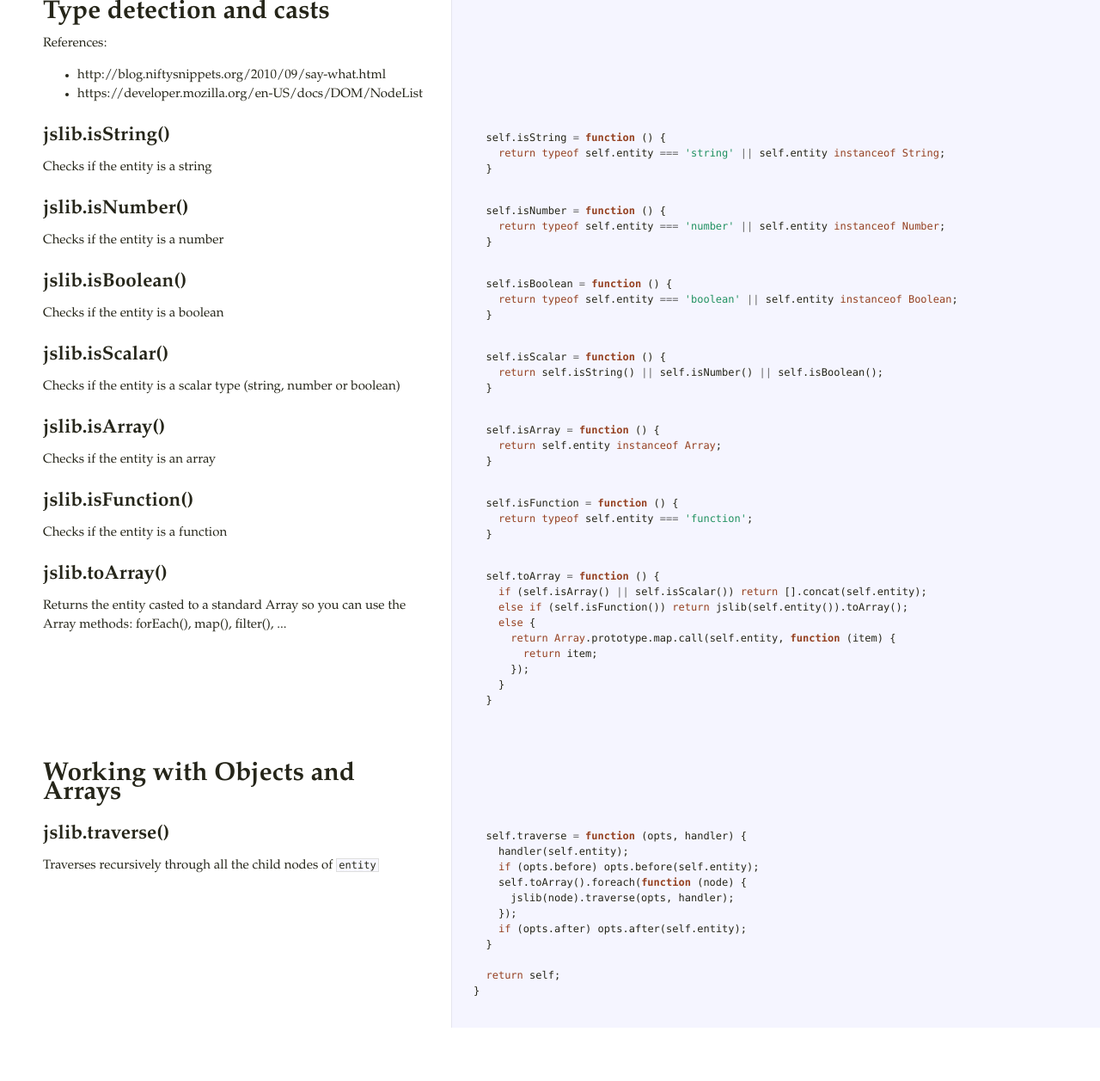
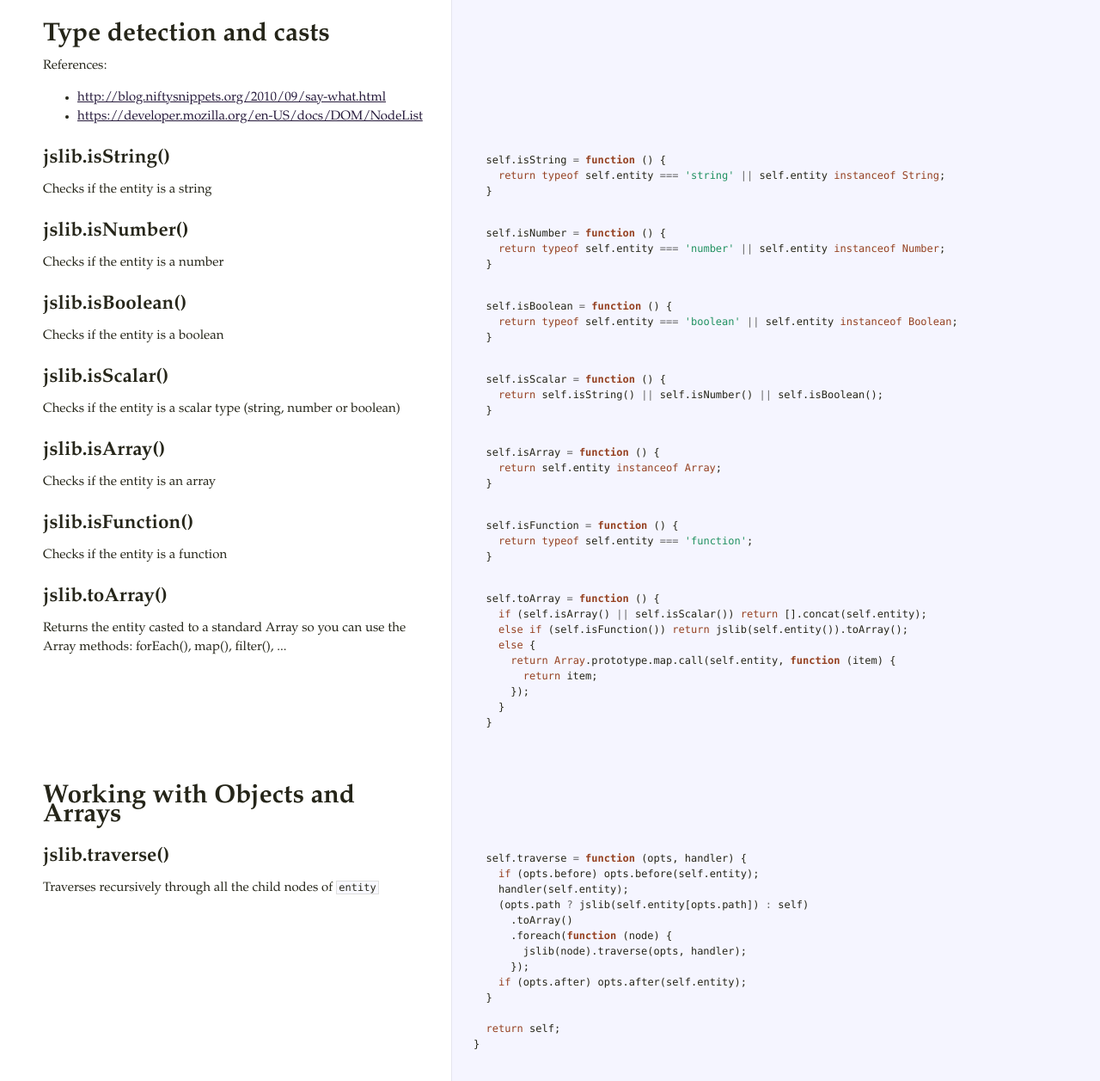
Before and after one commit to pfraces-graveyard/jsl, a website: page docs/index.html in a window 1280 px wide. Shown: the part 429-1686 px from the top of the page at 86% size. Before the commit the page ends 1624 px from the top, so only its background shows below. Drawn offline with Linux system fonts and the light colour scheme.

Commit message:
traverse by path

```diff
--- a/docs/index.html
+++ b/docs/index.html
@@ -1,42 +1,42 @@
-<!DOCTYPE html>  <html> <head>   <title>index.js</title>   <meta http-equiv="content-type" content="text/html; charset=UTF-8">   <link rel="stylesheet" media="all" href="docco.css" /> </head> <body>   <div id="container">     <div id="background"></div>          <table cellpadding="0" cellspacing="0">       <thead>         <tr>           <th class="docs">             <h1>               index.js             </h1>           </th>           <th class="code">           </th>         </tr>       </thead>       <tbody>                               <tr id="section-1">             <td class="docs">               <div class="pilwrap">                 <a class="pilcrow" href="#section-1">&#182;</a>               </div>               <h1>jsLib - General purpose JavaScript Library</h1>             </td>             <td class="code">               <div class="highlight"><pre></pre></div>             </td>           </tr>                               <tr id="section-2">             <td class="docs">               <div class="pilwrap">                 <a class="pilcrow" href="#section-2">&#182;</a>               </div>               <h1>Constructor</h1>
+<!DOCTYPE html>  <html> <head>   <title>index.js</title>   <meta http-equiv="content-type" content="text/html; charset=UTF-8">   <link rel="stylesheet" media="all" href="docco.css" /> </head> <body>   <div id="container">     <div id="background"></div>          <table cellpadding="0" cellspacing="0">       <thead>         <tr>           <th class="docs">             <h1>               index.js             </h1>           </th>           <th class="code">           </th>         </tr>       </thead>       <tbody>                               <tr id="section-1">             <td class="docs">               <div class="pilwrap">                 <a class="pilcrow" href="#section-1">&#182;</a>               </div>               <h1>jsLib</h1>
 
-<h2>jslib(entity)</h2>
+<p>General purpose JavaScript Library</p>             </td>             <td class="code">               <div class="highlight"><pre></pre></div>             </td>           </tr>                               <tr id="section-2">             <td class="docs">               <div class="pilwrap">                 <a class="pilcrow" href="#section-2">&#182;</a>               </div>               <h1>Constructor</h1>             </td>             <td class="code">               <div class="highlight"><pre></pre></div>             </td>           </tr>                               <tr id="section-3">             <td class="docs">               <div class="pilwrap">                 <a class="pilcrow" href="#section-3">&#182;</a>               </div>               <h2>jslib(entity)</h2>
 
 <p>Gets a JavaScript entity and returns an object with methods for dealing with
 that entity</p>             </td>             <td class="code">               <div class="highlight"><pre><span class="kd">var</span> <span class="nx">jslib</span> <span class="o">=</span> <span class="kd">function</span> <span class="p">(</span><span class="nx">entity</span><span class="p">)</span> <span class="p">{</span>
   <span class="kd">var</span> <span class="nx">self</span> <span class="o">=</span> <span class="p">{};</span>
-  <span class="nx">self</span><span class="p">.</span><span class="nx">entity</span> <span class="o">=</span> <span class="nx">entity</span><span class="p">;</span></pre></div>             </td>           </tr>                               <tr id="section-3">             <td class="docs">               <div class="pilwrap">                 <a class="pilcrow" href="#section-3">&#182;</a>               </div>               <h1>Type detection and casts</h1>
+  <span class="nx">self</span><span class="p">.</span><span class="nx">entity</span> <span class="o">=</span> <span class="nx">entity</span><span class="p">;</span></pre></div>             </td>           </tr>                               <tr id="section-4">             <td class="docs">               <div class="pilwrap">                 <a class="pilcrow" href="#section-4">&#182;</a>               </div>               <h1>Type detection and casts</h1>
 
 <p>References:</p>
 
 <ul>
-<li>http://blog.niftysnippets.org/2010/09/say-what.html</li>
-<li>https://developer.mozilla.org/en-US/docs/DOM/NodeList</li>
-</ul>             </td>             <td class="code">               <div class="highlight"><pre></pre></div>             </td>           </tr>                               <tr id="section-4">             <td class="docs">               <div class="pilwrap">                 <a class="pilcrow" href="#section-4">&#182;</a>               </div>               <h2>jslib.isString()</h2>
+<li><a href="http://blog.niftysnippets.org/2010/09/say-what.html">http://blog.niftysnippets.org/2010/09/say-what.html</a></li>
+<li><a href="https://developer.mozilla.org/en-US/docs/DOM/NodeList">https://developer.mozilla.org/en-US/docs/DOM/NodeList</a></li>
+</ul>             </td>             <td class="code">               <div class="highlight"><pre></pre></div>             </td>           </tr>                               <tr id="section-5">             <td class="docs">               <div class="pilwrap">                 <a class="pilcrow" href="#section-5">&#182;</a>               </div>               <h2>jslib.isString()</h2>
 
 <p>Checks if the entity is a string</p>             </td>             <td class="code">               <div class="highlight"><pre>  <span class="nx">self</span><span class="p">.</span><span class="nx">isString</span> <span class="o">=</span> <span class="kd">function</span> <span class="p">()</span> <span class="p">{</span>
     <span class="k">return</span> <span class="k">typeof</span> <span class="nx">self</span><span class="p">.</span><span class="nx">entity</span> <span class="o">===</span> <span class="s1">&#39;string&#39;</span> <span class="o">||</span> <span class="nx">self</span><span class="p">.</span><span class="nx">entity</span> <span class="k">instanceof</span> <span class="nb">String</span><span class="p">;</span>
-  <span class="p">}</span></pre></div>             </td>           </tr>                               <tr id="section-5">             <td class="docs">               <div class="pilwrap">                 <a class="pilcrow" href="#section-5">&#182;</a>               </div>               <h2>jslib.isNumber()</h2>
+  <span class="p">}</span></pre></div>             </td>           </tr>                               <tr id="section-6">             <td class="docs">               <div class="pilwrap">                 <a class="pilcrow" href="#section-6">&#182;</a>               </div>               <h2>jslib.isNumber()</h2>
 
 <p>Checks if the entity is a number</p>             </td>             <td class="code">               <div class="highlight"><pre>  <span class="nx">self</span><span class="p">.</span><span class="nx">isNumber</span> <span class="o">=</span> <span class="kd">function</span> <span class="p">()</span> <span class="p">{</span>
     <span class="k">return</span> <span class="k">typeof</span> <span class="nx">self</span><span class="p">.</span><span class="nx">entity</span> <span class="o">===</span> <span class="s1">&#39;number&#39;</span> <span class="o">||</span> <span class="nx">self</span><span class="p">.</span><span class="nx">entity</span> <span class="k">instanceof</span> <span class="nb">Number</span><span class="p">;</span>
-  <span class="p">}</span></pre></div>             </td>           </tr>                               <tr id="section-6">             <td class="docs">               <div class="pilwrap">                 <a class="pilcrow" href="#section-6">&#182;</a>               </div>               <h2>jslib.isBoolean()</h2>
+  <span class="p">}</span></pre></div>             </td>           </tr>                               <tr id="section-7">             <td class="docs">               <div class="pilwrap">                 <a class="pilcrow" href="#section-7">&#182;</a>               </div>               <h2>jslib.isBoolean()</h2>
 
 <p>Checks if the entity is a boolean</p>             </td>             <td class="code">               <div class="highlight"><pre>  <span class="nx">self</span><span class="p">.</span><span class="nx">isBoolean</span> <span class="o">=</span> <span class="kd">function</span> <span class="p">()</span> <span class="p">{</span>
     <span class="k">return</span> <span class="k">typeof</span> <span class="nx">self</span><span class="p">.</span><span class="nx">entity</span> <span class="o">===</span> <span class="s1">&#39;boolean&#39;</span> <span class="o">||</span> <span class="nx">self</span><span class="p">.</span><span class="nx">entity</span> <span class="k">instanceof</span> <span class="nb">Boolean</span><span class="p">;</span>
-  <span class="p">}</span></pre></div>             </td>           </tr>                               <tr id="section-7">             <td class="docs">               <div class="pilwrap">                 <a class="pilcrow" href="#section-7">&#182;</a>               </div>               <h2>jslib.isScalar()</h2>
+  <span class="p">}</span></pre></div>             </td>           </tr>                               <tr id="section-8">             <td class="docs">               <div class="pilwrap">                 <a class="pilcrow" href="#section-8">&#182;</a>               </div>               <h2>jslib.isScalar()</h2>
 
 <p>Checks if the entity is a scalar type (string, number or boolean)</p>             </td>             <td class="code">               <div class="highlight"><pre>  <span class="nx">self</span><span class="p">.</span><span class="nx">isScalar</span> <span class="o">=</span> <span class="kd">function</span> <span class="p">()</span> <span class="p">{</span>
     <span class="k">return</span> <span class="nx">self</span><span class="p">.</span><span class="nx">isString</span><span class="p">()</span> <span class="o">||</span> <span class="nx">self</span><span class="p">.</span><span class="nx">isNumber</span><span class="p">()</span> <span class="o">||</span> <span class="nx">self</span><span class="p">.</span><span class="nx">isBoolean</span><span class="p">();</span>
-  <span class="p">}</span></pre></div>             </td>           </tr>                               <tr id="section-8">             <td class="docs">               <div class="pilwrap">                 <a class="pilcrow" href="#section-8">&#182;</a>               </div>               <h2>jslib.isArray()</h2>
+  <span class="p">}</span></pre></div>             </td>           </tr>                               <tr id="section-9">             <td class="docs">               <div class="pilwrap">                 <a class="pilcrow" href="#section-9">&#182;</a>               </div>               <h2>jslib.isArray()</h2>
 
 <p>Checks if the entity is an array</p>             </td>             <td class="code">               <div class="highlight"><pre>  <span class="nx">self</span><span class="p">.</span><span class="nx">isArray</span> <span class="o">=</span> <span class="kd">function</span> <span class="p">()</span> <span class="p">{</span>
     <span class="k">return</span> <span class="nx">self</span><span class="p">.</span><span class="nx">entity</span> <span class="k">instanceof</span> <span class="nb">Array</span><span class="p">;</span>
-  <span class="p">}</span></pre></div>             </td>           </tr>                               <tr id="section-9">             <td class="docs">               <div class="pilwrap">                 <a class="pilcrow" href="#section-9">&#182;</a>               </div>               <h2>jslib.isFunction()</h2>
+  <span class="p">}</span></pre></div>             </td>           </tr>                               <tr id="section-10">             <td class="docs">               <div class="pilwrap">                 <a class="pilcrow" href="#section-10">&#182;</a>               </div>               <h2>jslib.isFunction()</h2>
 
 <p>Checks if the entity is a function</p>             </td>             <td class="code">               <div class="highlight"><pre>  <span class="nx">self</span><span class="p">.</span><span class="nx">isFunction</span> <span class="o">=</span> <span class="kd">function</span> <span class="p">()</span> <span class="p">{</span>
     <span class="k">return</span> <span class="k">typeof</span> <span class="nx">self</span><span class="p">.</span><span class="nx">entity</span> <span class="o">===</span> <span class="s1">&#39;function&#39;</span><span class="p">;</span>
-  <span class="p">}</span></pre></div>             </td>           </tr>                               <tr id="section-10">             <td class="docs">               <div class="pilwrap">                 <a class="pilcrow" href="#section-10">&#182;</a>               </div>               <h2>jslib.toArray()</h2>
+  <span class="p">}</span></pre></div>             </td>           </tr>                               <tr id="section-11">             <td class="docs">               <div class="pilwrap">                 <a class="pilcrow" href="#section-11">&#182;</a>               </div>               <h2>jslib.toArray()</h2>
 
 <p>Returns the entity casted to a standard Array so you can use the Array
 methods: forEach(), map(), filter(), ...</p>             </td>             <td class="code">               <div class="highlight"><pre>  <span class="nx">self</span><span class="p">.</span><span class="nx">toArray</span> <span class="o">=</span> <span class="kd">function</span> <span class="p">()</span> <span class="p">{</span>
@@ -47,14 +47,16 @@ methods: forEach(), map(), filter(), ...</p>             </td>             <td c
         <span class="k">return</span> <span class="nx">item</span><span class="p">;</span>
       <span class="p">});</span>
     <span class="p">}</span>
-  <span class="p">}</span></pre></div>             </td>           </tr>                               <tr id="section-11">             <td class="docs">               <div class="pilwrap">                 <a class="pilcrow" href="#section-11">&#182;</a>               </div>               <h1>Working with Objects and Arrays</h1>             </td>             <td class="code">               <div class="highlight"><pre></pre></div>             </td>           </tr>                               <tr id="section-12">             <td class="docs">               <div class="pilwrap">                 <a class="pilcrow" href="#section-12">&#182;</a>               </div>               <h2>jslib.traverse()</h2>
+  <span class="p">}</span></pre></div>             </td>           </tr>                               <tr id="section-12">             <td class="docs">               <div class="pilwrap">                 <a class="pilcrow" href="#section-12">&#182;</a>               </div>               <h1>Working with Objects and Arrays</h1>             </td>             <td class="code">               <div class="highlight"><pre></pre></div>             </td>           </tr>                               <tr id="section-13">             <td class="docs">               <div class="pilwrap">                 <a class="pilcrow" href="#section-13">&#182;</a>               </div>               <h2>jslib.traverse()</h2>
 
 <p>Traverses recursively through all the child nodes of <code>entity</code></p>             </td>             <td class="code">               <div class="highlight"><pre>  <span class="nx">self</span><span class="p">.</span><span class="nx">traverse</span> <span class="o">=</span> <span class="kd">function</span> <span class="p">(</span><span class="nx">opts</span><span class="p">,</span> <span class="nx">handler</span><span class="p">)</span> <span class="p">{</span>
+    <span class="k">if</span> <span class="p">(</span><span class="nx">opts</span><span class="p">.</span><span class="nx">before</span><span class="p">)</span> <span class="nx">opts</span><span class="p">.</span><span class="nx">before</span><span class="p">(</span><span class="nx">self</span><span class="p">.</span><span class="nx">entity</span><span class="p">);</span>
     <span class="nx">handler</span><span class="p">(</span><span class="nx">self</span><span class="p">.</span><span class="nx">entity</span><span class="p">);</span>
-    <span class="k">if</span> <span class="p">(</span><span class="nx">opts</span><span class="p">.</span><span class="nx">before</span><span class="p">)</span> <span class="nx">opts</span><span class="p">.</span><span class="nx">before</span><span class="p">(</span><span class="nx">self</span><span class="p">.</span><span class="nx">entity</span><span class="p">);</span>
-    <span class="nx">self</span><span class="p">.</span><span class="nx">toArray</span><span class="p">().</span><span class="nx">foreach</span><span class="p">(</span><span class="kd">function</span> <span class="p">(</span><span class="nx">node</span><span class="p">)</span> <span class="p">{</span>
-      <span class="nx">jslib</span><span class="p">(</span><span class="nx">node</span><span class="p">).</span><span class="nx">traverse</span><span class="p">(</span><span class="nx">opts</span><span class="p">,</span> <span class="nx">handler</span><span class="p">);</span>
-    <span class="p">});</span>
+    <span class="p">(</span><span class="nx">opts</span><span class="p">.</span><span class="nx">path</span> <span class="o">?</span> <span class="nx">jslib</span><span class="p">(</span><span class="nx">self</span><span class="p">.</span><span class="nx">entity</span><span class="p">[</span><span class="nx">opts</span><span class="p">.</span><span class="nx">path</span><span class="p">])</span> <span class="o">:</span> <span class="nx">self</span><span class="p">)</span>
+      <span class="p">.</span><span class="nx">toArray</span><span class="p">()</span>
+      <span class="p">.</span><span class="nx">foreach</span><span class="p">(</span><span class="kd">function</span> <span class="p">(</span><span class="nx">node</span><span class="p">)</span> <span class="p">{</span>
+        <span class="nx">jslib</span><span class="p">(</span><span class="nx">node</span><span class="p">).</span><span class="nx">traverse</span><span class="p">(</span><span class="nx">opts</span><span class="p">,</span> <span class="nx">handler</span><span class="p">);</span>
+      <span class="p">});</span>
     <span class="k">if</span> <span class="p">(</span><span class="nx">opts</span><span class="p">.</span><span class="nx">after</span><span class="p">)</span> <span class="nx">opts</span><span class="p">.</span><span class="nx">after</span><span class="p">(</span><span class="nx">self</span><span class="p">.</span><span class="nx">entity</span><span class="p">);</span>
   <span class="p">}</span>
 
--- a/package.json
+++ b/package.json
@@ -1,6 +1,6 @@
 {
   "name": "jslib",
-  "version": "0.1.1",
+  "version": "0.1.2",
   "description": "general purpose javascript library",
   "main": "./lib/index.js",
   "dependencies": {},
```
Also changed, not shown: lib/index.js (+12 -8 lines).
